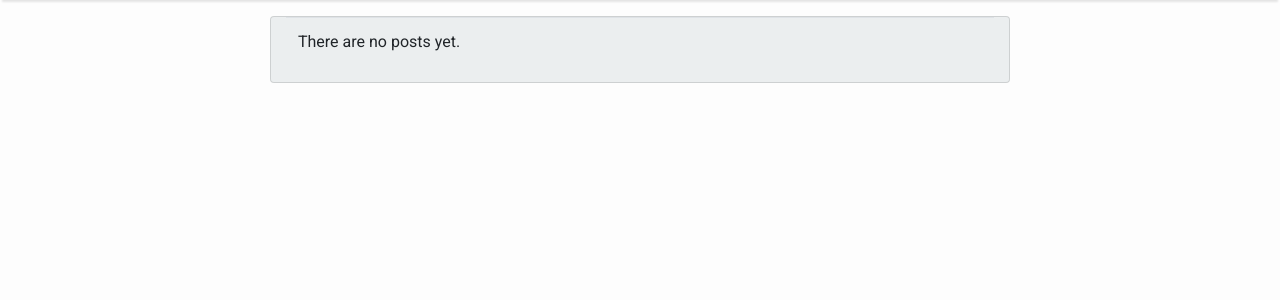
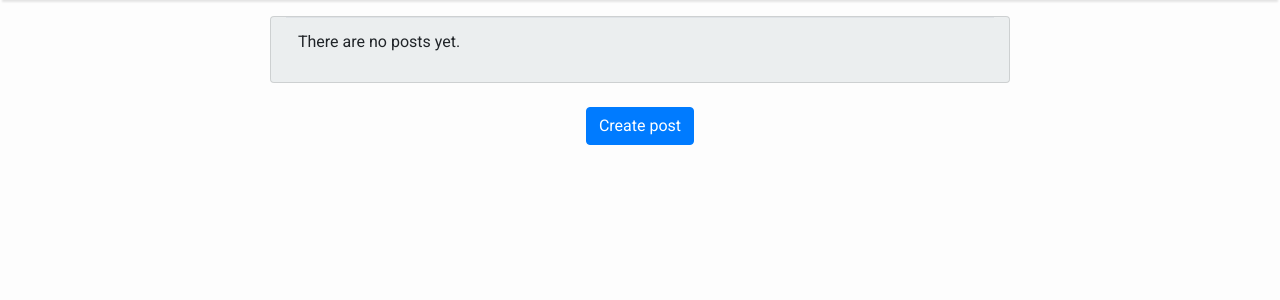
Before and after one commit to kamilakokoszka/trips_and_tips, a Django app: template templates/post/user_posts.html in a window 1280 px wide. Shown: the part 56-356 px from the top of the page. Run offline with Django 3.2, Linux system fonts and the light colour scheme; the template is opened without the code that fills it, so the values that code supplies are empty; some libraries are stand-ins or nearby versions.

Commit message:
Add create post button

```diff
--- a/templates/post/user_posts.html
+++ b/templates/post/user_posts.html
@@ -26,5 +26,8 @@
                 </tbody>
             </table>
         </div>
+        <div class="text-center" style="margin-bottom: 10px;">
+            <a class="btn btn-primary" href="{% url 'post:create' %}">Create post</a>
+        </div>
     </div>
 {% endblock %}
```
